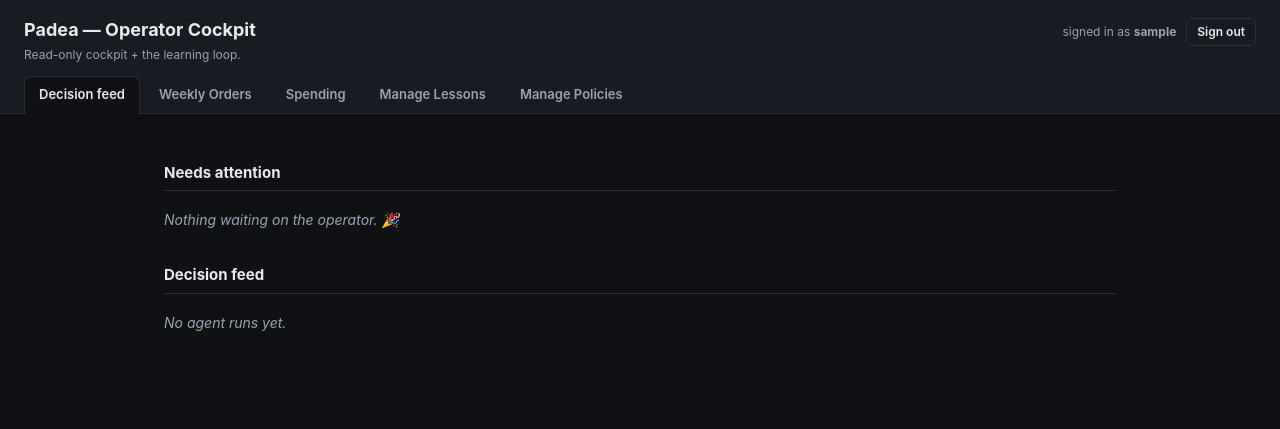
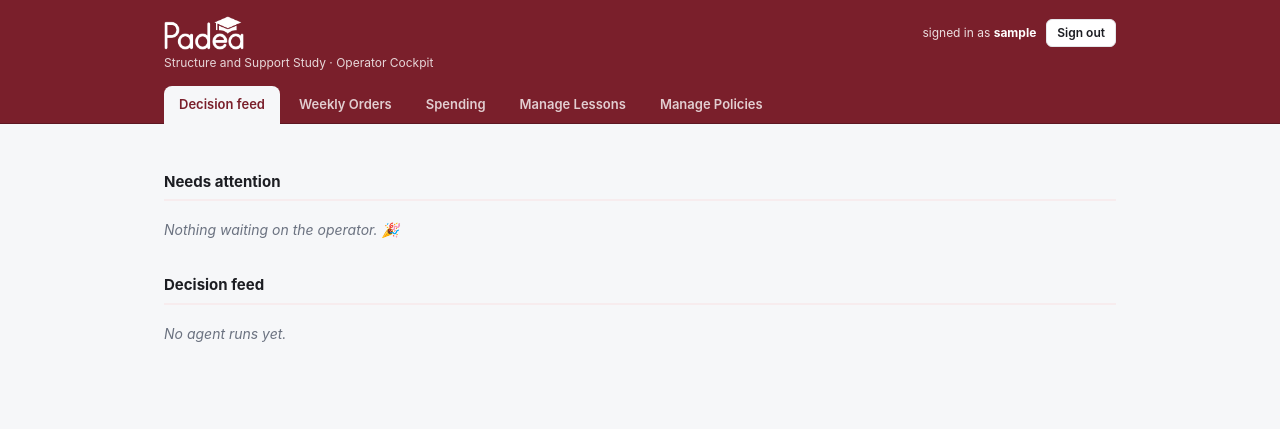
Before and after one commit to kyecampbell/padea_ops_agentV2, a Flask app: page / in a window 1280 px wide. Shown: the top 429 px of the page. Run offline with Flask 3, Linux system fonts and the light colour scheme; the visitor is signed in with stand-in values (Sample User, id 1); data that the repository does not hold is empty; parts of the project's set-up code (start-up, migrations or seed data) failed here and were passed over; some libraries are stand-ins or nearby versions.

Commit message:
Brand the cockpit, login, and email sign-off (maroon + white logo)
- Maroon masthead band holds the white Padea wordmark + "Structure and
  Support Study"; white content area with maroon accents (buttons, active
  tab, links, focus ring, spend bars). Light-theme recolour of all badges,
  pills, flashes, and tables.
- Login: maroon header panel with the white logo + tagline + maroon button.
- Favicon + apple-touch-icon generated from the logo on a maroon tile so the
  white mark shows.
- Every outbound email (originated + replies) closes with a consistent TEXT
  signature via a central, idempotent _ensure_signature() in send_email and
  send_reply — no image (WebP isn't email-safe). Handbook documents the
  sign-off so the model's drafts match. EMAIL_MODE unchanged (demo).

Co-Authored-By: Claude Opus 4.8 <noreply@anthropic.com>

```diff
--- a/src/tools/email.py
+++ b/src/tools/email.py
@@ -65,6 +65,34 @@ def _transaction(describe: str, work: Callable[[psycopg.Cursor], Any]) -> Any |
 def _failed(value: Any) -> bool:
     """True when a helper returned a failure ToolResult rather than data."""
     return isinstance(value, ToolResult)
+
+
+# --- Outbound signature -------------------------------------------------------
+# Every agent email — originated (send_email) or a reply (send_reply) — closes
+# with the same two-line TEXT signature. No image: WebP isn't reliable in email
+# clients and we never add weight to the send path. Applied centrally so EVERY
+# outbound body is signed consistently, and idempotent so a body that already
+# carries it (the templated builders, or a reply the model signed itself) is left
+# untouched rather than double-signed.
+
+_SIGNATURE_TAGLINE = "Structure and Support Study"
+_SIGNATURE = f"Padea Operations\n{_SIGNATURE_TAGLINE}"
+
+
+def _ensure_signature(body: str) -> str:
+    """Return ``body`` closed with the standard Padea sign-off, exactly once.
+
+    - Tagline already present anywhere → returned unchanged (idempotent).
+    - Body already ends on a bare "Padea Operations" line → append the tagline
+      directly beneath it (upgrades an older one-line sign-off).
+    - Otherwise → append the full two-line signature after a blank line.
+    """
+    text = (body or "").rstrip()
+    if _SIGNATURE_TAGLINE in text:
+        return text
+    if text.endswith("Padea Operations"):
+        return f"{text}\n{_SIGNATURE_TAGLINE}"
+    return f"{text}\n\n{_SIGNATURE}" if text else _SIGNATURE
 
 
 # --- Demo-mode redirection ----------------------------------------------------
@@ -224,6 +252,7 @@ def send_email(
     # that has no entities.
     subject = html.unescape(subject)
     body = html.unescape(body)
+    body = _ensure_signature(body)
 
     # Drop any dangling cross-link BEFORE we send, so a bad related id can never
     # turn a successful send into a logging failure (which would invite a retry
@@ -433,6 +462,7 @@ def send_reply(
 
     subject = html.unescape(subject)
     body = html.unescape(body)
+    body = _ensure_signature(body)
     sanitised = _sanitise_related_ids(
         {
             "related_caterer_id": related_caterer_id,
--- a/ui/templates/base.html
+++ b/ui/templates/base.html
@@ -4,11 +4,15 @@
   <meta charset="utf-8">
   <meta name="viewport" content="width=device-width, initial-scale=1">
   <title>Padea — Operator Cockpit</title>
+  <link rel="icon" type="image/png" href="{{ url_for('static', filename='favicon.png') }}">
+  <link rel="apple-touch-icon" href="{{ url_for('static', filename='apple-touch-icon.png') }}">
   <style>
     :root {
-      --bg: #0f1115; --panel: #181b22; --panel2: #1f232c; --line: #2a2f3a;
-      --ink: #e8eaed; --dim: #9aa3b2; --accent: #5b8cff;
-      --ok: #3ecf8e; --warn: #f5a623; --bad: #ff6b6b;
+      /* Padea brand: white wordmark on maroon, clean white content, maroon accents. */
+      --maroon: #7A1F2B; --maroon-dark: #5e1722; --maroon-tint: #f7ecee;
+      --bg: #f6f7f9; --panel: #ffffff; --panel2: #f3f4f6; --line: #e4e6ea;
+      --ink: #1c1d22; --dim: #6b7280; --accent: #7A1F2B;
+      --ok: #1f8a5b; --warn: #b9770b; --bad: #c0392b;
     }
     * { box-sizing: border-box; }
     body {
@@ -16,57 +20,68 @@
       font: 14px/1.5 -apple-system, BlinkMacSystemFont, "Segoe UI", Roboto, sans-serif;
     }
     a { color: var(--accent); text-decoration: none; }
+    a:hover { text-decoration: underline; }
+    /* Maroon masthead band — holds the white logo; the active tab bridges into the
+       white content area below. */
     header {
-      padding: 16px 24px 0; border-bottom: 1px solid var(--line);
-      background: var(--panel); position: sticky; top: 0; z-index: 5;
+      padding: 0; background: var(--maroon); color: #fff;
+      box-shadow: 0 1px 0 var(--maroon-dark); position: sticky; top: 0; z-index: 5;
     }
+    .masthead { max-width: 1000px; margin: 0 auto; padding: 16px 24px 0; }
+    .brand img { height: 34px; width: auto; display: block; }
     header h1 { margin: 0; font-size: 18px; }
-    header .sub { color: var(--dim); font-size: 12px; }
-    nav.tabs { display: flex; gap: 4px; margin-top: 12px; }
+    header .sub { color: rgba(255,255,255,.82); font-size: 12px; margin-top: 4px; }
+    header .who { color: rgba(255,255,255,.85); font-size: 12px; }
+    header .who b { color: #fff; }
+    nav.tabs { display: flex; gap: 4px; margin-top: 14px; }
     nav.tabs a {
-      padding: 8px 14px; color: var(--dim); font-weight: 600; font-size: 13px;
-      border: 1px solid transparent; border-bottom: 0;
-      border-radius: 8px 8px 0 0;
+      padding: 8px 14px; color: rgba(255,255,255,.78); font-weight: 600; font-size: 13px;
+      border: 1px solid transparent; border-bottom: 0; border-radius: 8px 8px 0 0;
     }
-    nav.tabs a:hover { color: var(--ink); }
+    nav.tabs a:hover { color: #fff; text-decoration: none; background: rgba(255,255,255,.10); }
     nav.tabs a.active {
-      color: var(--ink); background: var(--bg);
-      border-color: var(--line); margin-bottom: -1px;
+      color: var(--maroon); background: var(--bg);
+      border-color: transparent; margin-bottom: -1px;
     }
     main { max-width: 1000px; margin: 0 auto; padding: 20px 24px 80px; }
     h2 { font-size: 15px; margin: 28px 0 12px; color: var(--ink);
-         border-bottom: 1px solid var(--line); padding-bottom: 6px; }
+         border-bottom: 2px solid var(--maroon-tint); padding-bottom: 6px; }
     .panel { background: var(--panel); border: 1px solid var(--line);
-             border-radius: 10px; padding: 14px 16px; margin-bottom: 12px; }
+             border-radius: 10px; padding: 14px 16px; margin-bottom: 12px;
+             box-shadow: 0 1px 2px rgba(16,17,22,.04); }
     .muted { color: var(--dim); }
     .row { display: flex; gap: 10px; align-items: baseline; flex-wrap: wrap; }
     .spacer { flex: 1; }
     code, .mono { font-family: ui-monospace, SFMono-Regular, Menlo, monospace; font-size: 12.5px; }
     .pill { display: inline-block; padding: 1px 8px; border-radius: 999px;
             font-size: 11px; font-weight: 600; border: 1px solid var(--line); }
-    .pill.autonomous { color: var(--ok); border-color: #1f5f44; }
-    .pill.requires_approval { color: var(--warn); border-color: #6b531a; }
+    .pill.autonomous { color: var(--ok); border-color: #bfe3cf; background: #f1faf5; }
+    .pill.requires_approval { color: var(--warn); border-color: #ead9b0; background: #fdf7ea; }
     .pill.off { color: var(--dim); }
     .badge { display: inline-block; padding: 1px 8px; border-radius: 999px;
              font-size: 11px; font-weight: 700; margin-left: 6px; }
-    .badge.esc { background: #4a1f1f; color: #ffb3b3; }
-    .badge.mail { background: #1f2f4a; color: #b3ccff; }
-    .badge.write { background: #4a3a1f; color: #ffd699; }
-    .badge.ok { background: #11281f; color: #b6f0d4; }
-    .badge.warn { background: #4a3a1f; color: #ffd699; }
+    .badge.esc { background: #fdecec; color: #b3261e; }
+    .badge.mail { background: #eef2fb; color: #2f4a8a; }
+    .badge.write { background: #fbf3e3; color: #8a5a0b; }
+    .badge.ok { background: #e8f5ee; color: #1f8a5b; }
+    .badge.warn { background: #fbf3e3; color: #8a5a0b; }
     .status-found { color: var(--ok); } .status-queued { color: var(--warn); }
     .status-empty, .status-conflict, .status-error, .status-unavailable,
     .status-ambiguous { color: var(--bad); }
     .step { padding: 6px 0; border-top: 1px dashed var(--line); }
     .step:first-child { border-top: 0; }
     .flash { padding: 10px 14px; border-radius: 8px; margin-bottom: 8px; border: 1px solid var(--line); }
-    .flash.success { background: #11281f; border-color: #1f5f44; color: #b6f0d4; }
-    .flash.error   { background: #2a1414; border-color: #5f1f1f; color: #ffc0c0; }
-    .flash.recompute { background: #2a2410; border-color: #6b531a; color: #ffe0a3; }
+    .flash.success { background: #e8f5ee; border-color: #bfe3cf; color: #14663f; }
+    .flash.error   { background: #fdecec; border-color: #f3c2c2; color: #9b1c12; }
+    .flash.recompute { background: #fdf7ea; border-color: #ead9b0; color: #7a4f06; }
     form.inline { display: inline; }
     input[type=text], textarea, select {
-      background: var(--panel2); border: 1px solid var(--line); color: var(--ink);
+      background: #fff; border: 1px solid var(--line); color: var(--ink);
       border-radius: 6px; padding: 6px 8px; font: inherit; width: 100%;
+    }
+    input[type=text]:focus, textarea:focus, select:focus {
+      outline: none; border-color: var(--maroon);
+      box-shadow: 0 0 0 2px var(--maroon-tint);
     }
     select { width: auto; }
     textarea { min-height: 52px; resize: vertical; }
@@ -74,12 +89,14 @@
     .field label { display: block; color: var(--dim); font-size: 12px; margin-bottom: 2px; }
     .author { max-width: 180px; }
     button {
-      background: var(--accent); color: #fff; border: 0; border-radius: 6px;
+      background: var(--maroon); color: #fff; border: 0; border-radius: 6px;
       padding: 6px 12px; font: inherit; font-weight: 600; cursor: pointer;
     }
-    button.ghost { background: transparent; border: 1px solid var(--line); color: var(--ink); }
-    button.warn { background: var(--warn); color: #1a1300; }
-    button.danger { background: var(--bad); color: #2a0000; }
+    button:hover { background: var(--maroon-dark); }
+    button.ghost { background: #fff; border: 1px solid var(--line); color: var(--ink); }
+    button.ghost:hover { background: var(--panel2); border-color: #d2d5db; }
+    button.warn { background: var(--warn); color: #fff; }
+    button.danger { background: var(--bad); color: #fff; }
     details { margin-top: 6px; }
     summary { cursor: pointer; color: var(--dim); font-size: 12px; }
     .empty { color: var(--dim); font-style: italic; padding: 6px 0; }
@@ -89,7 +106,7 @@
     th { color: var(--dim); font-weight: 600; }
     td.num, th.num { text-align: right; font-variant-numeric: tabular-nums; }
     tr.total td { font-weight: 700; border-top: 2px solid var(--line); }
-    .bar { display: inline-block; height: 8px; background: var(--accent);
+    .bar { display: inline-block; height: 8px; background: var(--maroon);
            border-radius: 4px; vertical-align: middle; min-width: 1px; }
     .barwrap { display: block; margin-top: 2px; }
     .tags { color: var(--dim); font-size: 12px; }
@@ -100,27 +117,31 @@
     details.cite > summary { color: var(--accent); font-weight: 600; }
     .infoicon { font-weight: 700; }
     .cite-body { margin: 6px 0 2px; padding-left: 14px;
-                 border-left: 2px solid var(--line); }
+                 border-left: 2px solid var(--maroon-tint); }
     .cite-row { padding: 3px 0; font-size: 13px; }
     .cite-row .cite-where { font-size: 11px; margin-left: 6px; }
     /* Jumped-to lesson gets a brief accent ring so the link target is obvious. */
-    .panel:target { border-color: var(--accent);
-                    box-shadow: 0 0 0 1px var(--accent) inset; }
+    .panel:target { border-color: var(--maroon);
+                    box-shadow: 0 0 0 1px var(--maroon) inset; }
   </style>
 </head>
 <body>
 <header>
-  <div class="row">
-    <h1>Padea — Operator Cockpit</h1>
+  <div class="masthead">
+    <div class="row" style="align-items:center;">
+      <a class="brand" href="{{ url_for('index') }}">
+        <img src="{{ url_for('static', filename='padea-logo.webp') }}"
+             alt="Padea — Operator Cockpit">
+      </a>
       <div class="spacer"></div>
       {% if current_user %}
-      <span class="muted" style="font-size:12px;">signed in as <b>{{ current_user }}</b></span>
+        <span class="who">signed in as <b>{{ current_user }}</b></span>
         <form class="inline" method="post" action="{{ url_for('logout') }}">
           <button class="ghost" style="padding:4px 10px;font-size:12px;">Sign out</button>
         </form>
       {% endif %}
     </div>
-  <div class="sub">Read-only cockpit + the learning loop.</div>
+    <div class="sub">Structure and Support Study · Operator Cockpit</div>
     <nav class="tabs">
     <a href="{{ url_for('index') }}"    class="{{ 'active' if active_tab == 'feed' }}">Decision feed</a>
     <a href="{{ url_for('orders') }}"   class="{{ 'active' if active_tab == 'orders' }}">Weekly Orders</a>
@@ -128,6 +149,7 @@
     <a href="{{ url_for('lessons') }}"  class="{{ 'active' if active_tab == 'lessons' }}">Manage Lessons</a>
     <a href="{{ url_for('policies') }}" class="{{ 'active' if active_tab == 'policies' }}">Manage Policies</a>
     </nav>
+  </div>
 </header>
 <main>
 
```
Also changed, not shown: config/handbook.md (+7 -0 lines), ui/templates/login.html (+30 -11 lines), ui/static/apple-touch-icon.png (added), ui/static/favicon.png (added), ui/static/padea-logo.webp (added). Lines whose indentation alone changed are shown as unchanged.
